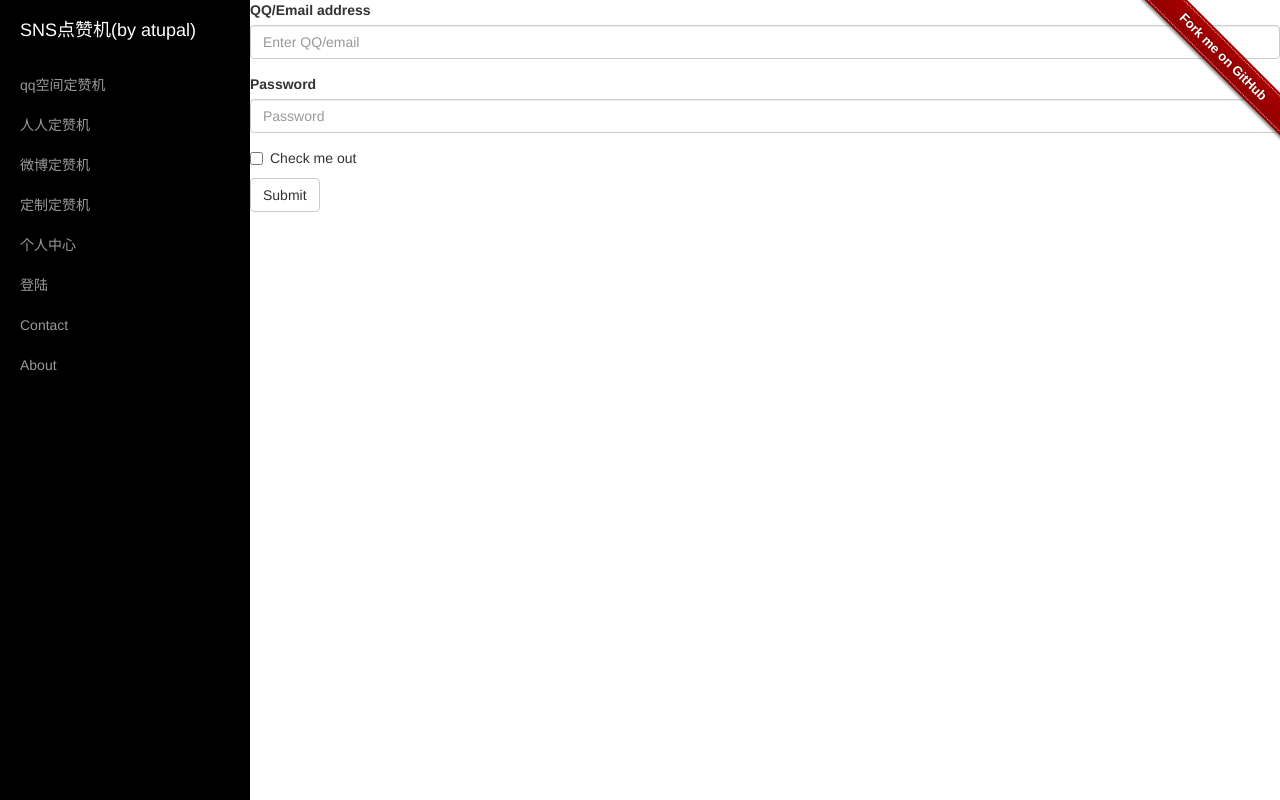
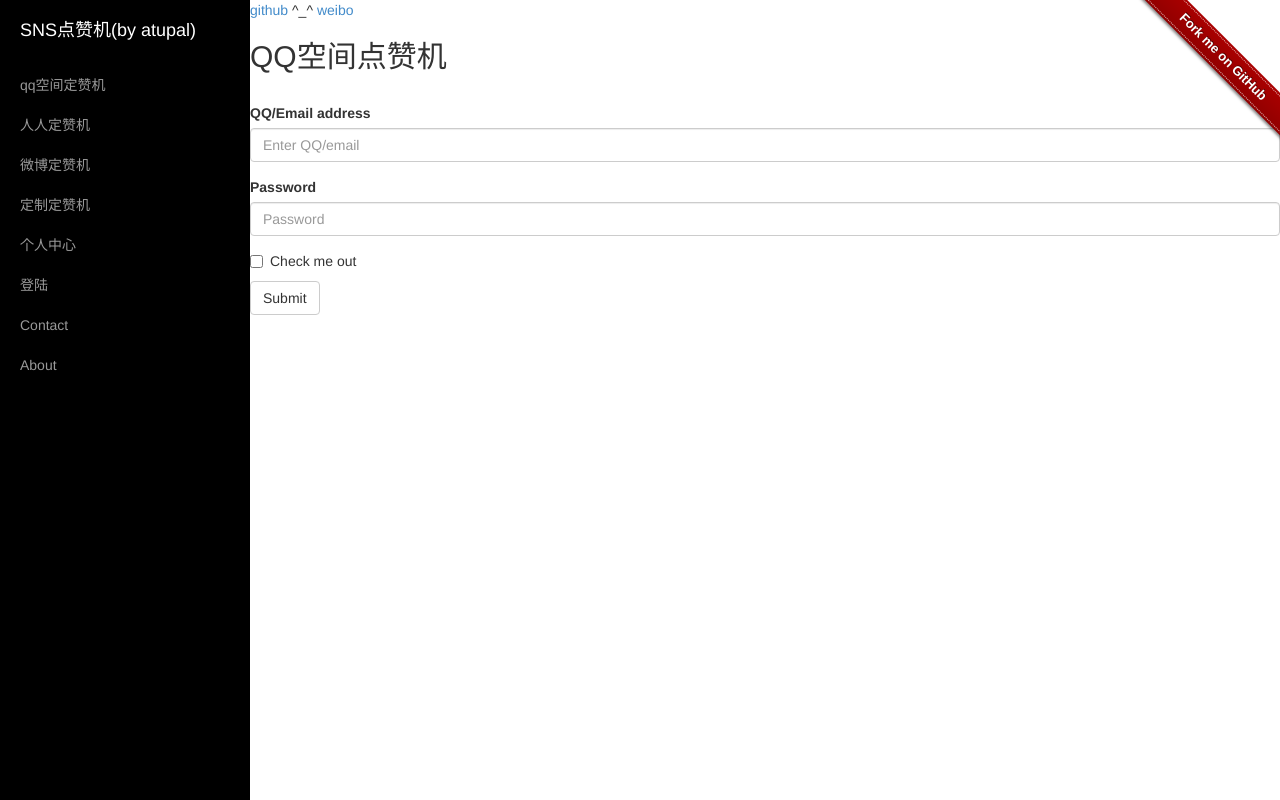
Before and after one commit to atupal/3gqq, a Flask app: page /dianzan_qq in a window 1280 px wide. Run offline with Flask 2, Linux system fonts and the light colour scheme; parts of the project's set-up code (start-up, migrations or seed data) failed here and were passed over; some libraries are stand-ins or nearby versions.

Commit message:
add github and weibo
git-svn-id: https://svn.sinaapp.com/3gqq67/1@123 ececca69-a9b5-4a8b-8039-f91a18f81fae

```diff
--- a/application/templates/dianzan_qq.html
+++ b/application/templates/dianzan_qq.html
@@ -17,6 +17,11 @@
 {% endblock %}
 
 {% block page %}
+<a href="https://github.com/atupal">github</a>
+^_^
+<a href="http://weibo.com/u/2625685811">weibo</a>
+<h2>QQ空间点赞机</h2>
+<br>
 <form role="form">
   <div class="form-group">
     <label for="exampleInputEmail1">QQ/Email address</label>
--- a/application/templates/layout.html
+++ b/application/templates/layout.html
@@ -80,7 +80,7 @@
     {% block github %}
       <div class="github-fork-ribbon-wrapper right">
           <div class="github-fork-ribbon">
-              <a href="https://github.com/atupal/3gqq/blob/master/dianzan/dianzan_py-dom-xpath.py">Fork me on GitHub</a>
+              <a href="https://github.com/atupal/3gqq">Fork me on GitHub</a>
           </div>
       </div>
     {% endblock %}
```
